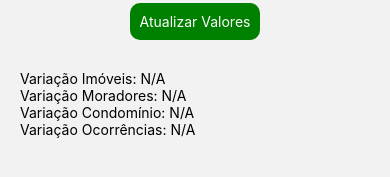
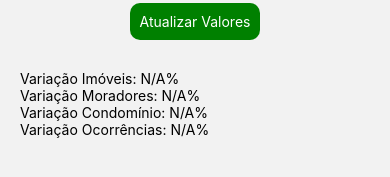
Before and after one commit to WesleyEstevam/mobile-condominium, a React Native app: screen /PainelScreen in a window 390 px wide. Shown: the part 359-536 px from the top of the page. Built offline with nearby package versions, Linux system fonts and the light colour scheme.

Commit message:
Chage colors in the PainelScreen

```diff
--- a/src/pages/Profile/Telas/PainelScreen/index.js
+++ b/src/pages/Profile/Telas/PainelScreen/index.js
@@ -26,7 +26,7 @@ export default function PainelScreen() {
     if (anterior === "") return "N/A";
     const variacao =
       ((parseFloat(atual) - parseFloat(anterior)) / parseFloat(anterior)) * 100;
-    return variacao.toFixed(2) + "%";
+    return variacao.toFixed(2);
   };
 
   const atualizarValores = () => {
@@ -84,21 +84,65 @@ export default function PainelScreen() {
         </TouchableOpacity>
       </View>
 
-      <Text>
+      <Text
+        style={{
+          color:
+            calcularVariacaoPercentual(numeroImoveis, anteriorImoveis) < 0
+              ? "red"
+              : calcularVariacaoPercentual(numeroImoveis, anteriorImoveis) > 0
+              ? "blue"
+              : "black",
+        }}
+      >
         Variação Imóveis:{" "}
-        {calcularVariacaoPercentual(numeroImoveis, anteriorImoveis)}
+        {calcularVariacaoPercentual(numeroImoveis, anteriorImoveis)}%
       </Text>
-      <Text>
+      <Text
+        style={{
+          color:
+            calcularVariacaoPercentual(numeroMoradores, anteriorMoradores) < 0
+              ? "red"
+              : calcularVariacaoPercentual(numeroMoradores, anteriorMoradores) >
+                0
+              ? "blue"
+              : "black",
+        }}
+      >
         Variação Moradores:{" "}
-        {calcularVariacaoPercentual(numeroMoradores, anteriorMoradores)}
+        {calcularVariacaoPercentual(numeroMoradores, anteriorMoradores)}%
       </Text>
-      <Text>
+      <Text
+        style={{
+          color:
+            calcularVariacaoPercentual(numeroCondominio, anteriorCondominio) < 0
+              ? "red"
+              : calcularVariacaoPercentual(
+                  numeroCondominio,
+                  anteriorCondominio
+                ) > 0
+              ? "blue"
+              : "black",
+        }}
+      >
         Variação Condomínio:{" "}
-        {calcularVariacaoPercentual(numeroCondominio, anteriorCondominio)}
+        {calcularVariacaoPercentual(numeroCondominio, anteriorCondominio)}%
       </Text>
-      <Text>
+      <Text
+        style={{
+          color:
+            calcularVariacaoPercentual(numeroOcorrencias, anteriorOcorrencias) <
+            0
+              ? "red"
+              : calcularVariacaoPercentual(
+                  numeroOcorrencias,
+                  anteriorOcorrencias
+                ) > 0
+              ? "blue"
+              : "black",
+        }}
+      >
         Variação Ocorrências:{" "}
-        {calcularVariacaoPercentual(numeroOcorrencias, anteriorOcorrencias)}
+        {calcularVariacaoPercentual(numeroOcorrencias, anteriorOcorrencias)}%
       </Text>
     </View>
   );
```
